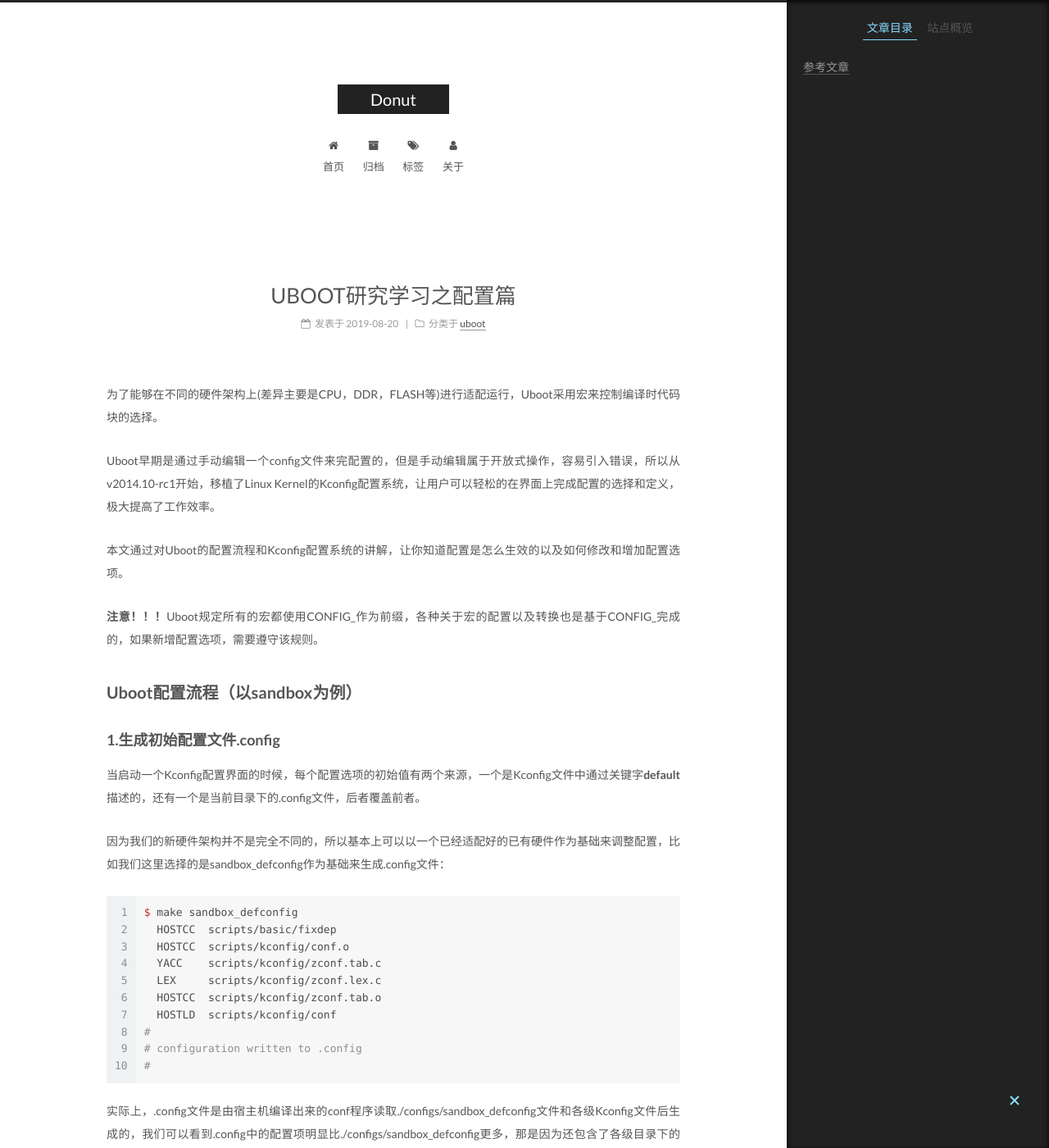
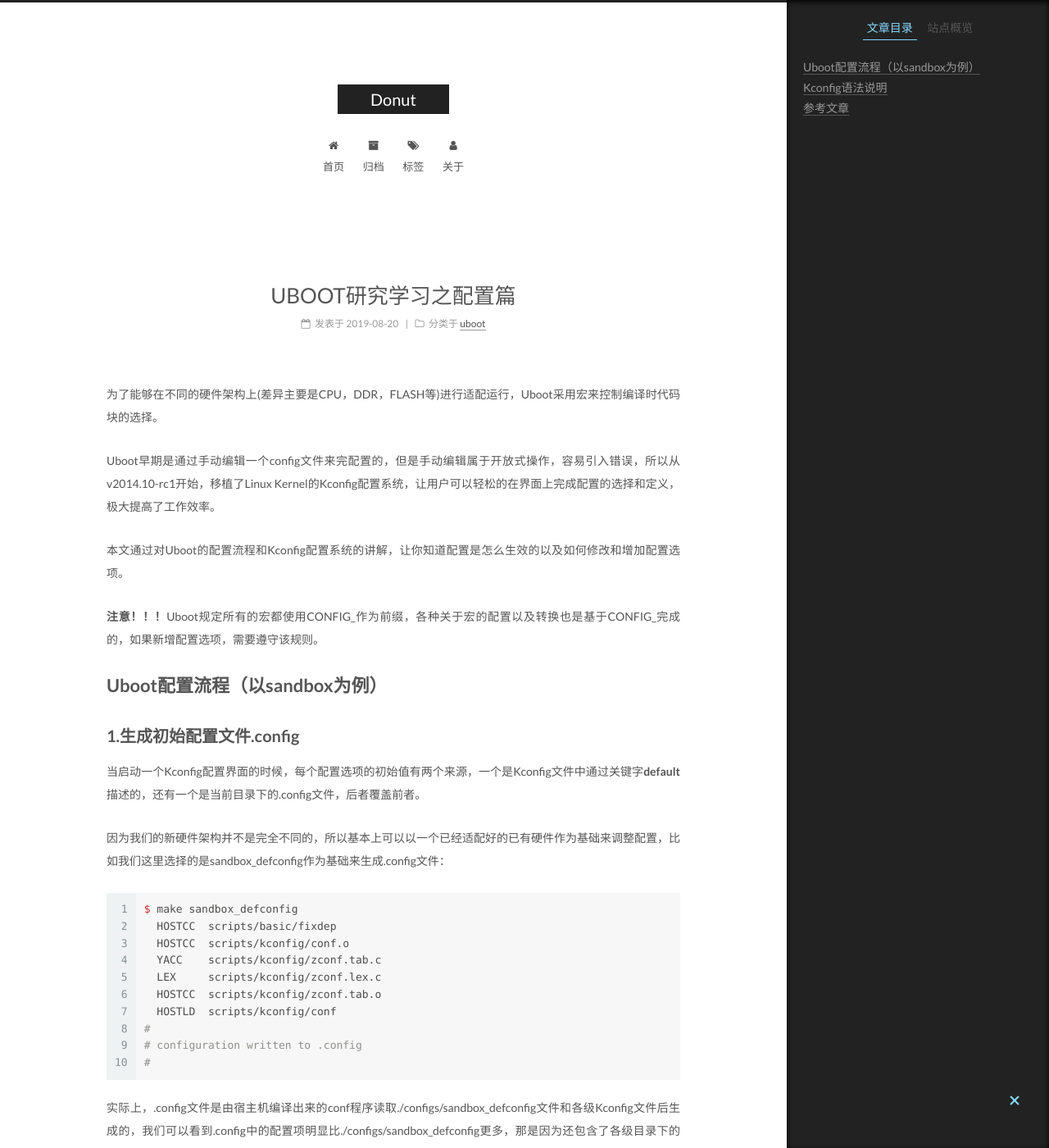
Before and after one commit to donut-uestc/donut-uestc.github.io, a Jekyll site: the page built from _posts/2019-08-20-uboot-kconfig.md, in a window 1280 px wide and 1400 px high. Shown: the whole window at 82% size. Built offline with Jekyll 4.4.1, drawn with Linux system fonts in a browser that asks for light colours.

Commit message:
更新：目录索引修正

````diff
--- a/_posts/2019-08-20-uboot-kconfig.md
+++ b/_posts/2019-08-20-uboot-kconfig.md
@@ -15,9 +15,9 @@ Uboot早期是通过手动编辑一个config文件来完配置的，但是手动
 **注意！！！**Uboot规定所有的宏都使用CONFIG\_作为前缀，各种关于宏的配置以及转换也是基于CONFIG\_完成的，如果新增配置选项，需要遵守该规则。
 
 
-## Uboot配置流程（以sandbox为例）
+# Uboot配置流程（以sandbox为例）
 
-### 1.生成初始配置文件.config
+## 1.生成初始配置文件.config
 
 当启动一个Kconfig配置界面的时候，每个配置选项的初始值有两个来源，一个是Kconfig文件中通过关键字**default**描述的，还有一个是当前目录下的.config文件，后者覆盖前者。
 
@@ -38,7 +38,7 @@ $ make sandbox_defconfig
 
 实际上，.config文件是由宿主机编译出来的conf程序读取./configs/sandbox_defconfig文件和各级Kconfig文件后生成的，我们可以看到.config中的配置项明显比./configs/sandbox_defconfig更多，那是因为还包含了各级目录下的Kconfig文件中的配置选项和默认值。
 
-### 2. 修改配置文件并更新.config
+## 2. 修改配置文件并更新.config
 
 如果需要根据自己新的硬件架构调整配置选项的值，就需要启动配置界面：
 
@@ -63,7 +63,7 @@ Configuration targets:
 
 因为是通过简单的键盘选中/编辑操作，而且规定了依赖关系，从而避免了不合理配置的引入，极大的保证了配置的可靠性。
 
-### 3.生成配置相关文件
+## 3.生成配置相关文件
 
 前面两步只是完成了.config文件，打开.config文件你会发现格式如下：
 
@@ -100,7 +100,7 @@ make: Nothing to be done for 'cfg'.
 
 通过上述的自动生成和头文件包含关系可以看出，.config中的配置最终会在common.h得以体现，这样就完成了配置的导入和宏编译的控制。
 
-## Kconfig语法说明
+# Kconfig语法说明
 
 配置选项的设置和相互之间的依赖关系是通过各层级的Kconfig文件来进行描述的，Kconfig有自己的语法结构，用于表达菜单入口，配置选项以及依赖关系等。
 
@@ -164,7 +164,7 @@ config LOCALVERSION_AUTO
 
 我们结合menuconfig的图以及上面的Kconfig文件内容，来简单说下Kconfig的语法使用。
 
-### 1.菜单入口
+## 1.菜单入口
 
 ```
 mainmenu "U-Boot $UBOOTVERSION Configuration"
@@ -227,7 +227,7 @@ endif # EXPERT
 ![](https://donut-uestc.oss-cn-hangzhou.aliyuncs.com/posts/2019-08-20-uboot-kconfig/menuconfig-kconfig-2.png)
 
 
-### 2.配置选项
+## 2.配置选项
 
 ```
 config UBOOTVERSION
@@ -261,7 +261,7 @@ Kconfig使用关键字**cofnig**来定义配置选项，后面通过不同的关
     * 帮助文档
     * 语法： 关键字下面开始直到空行都是帮助说明的内容
 
-### 3.多选一
+## 3.多选一
 
 Kconfig使用关键字choice和endchoice来组织一个选择列表，只能选中其中一个。
 
@@ -283,7 +283,7 @@ endchoice
 
 ![](https://donut-uestc.oss-cn-hangzhou.aliyuncs.com/posts/2019-08-20-uboot-kconfig/choice-kconfig-1.png)
 
-### 4.包含其他Kconfig文件
+## 4.包含其他Kconfig文件
 
 可以使用source关键字来包含其他Kconfig文件，相当于C语言的include。
 
````
